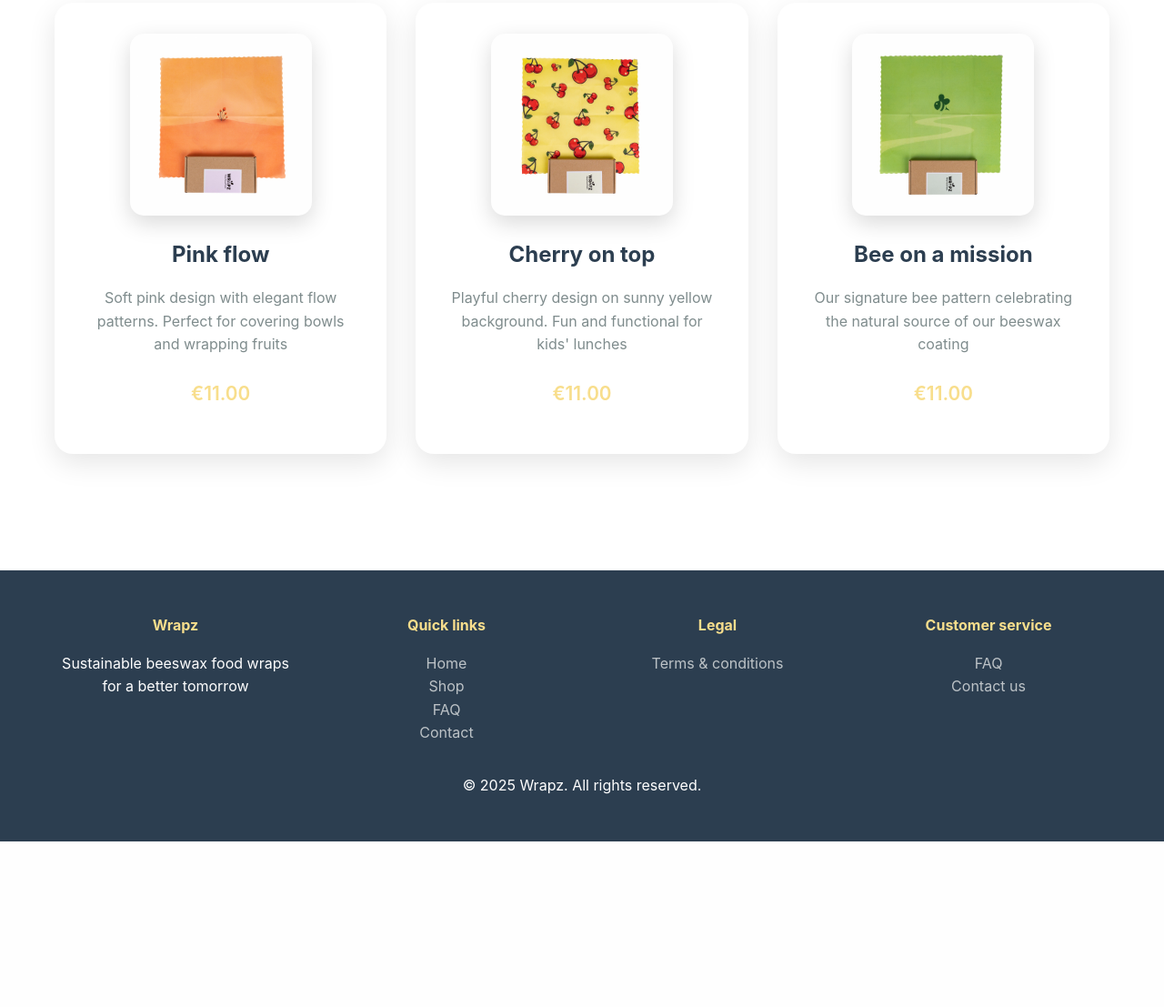
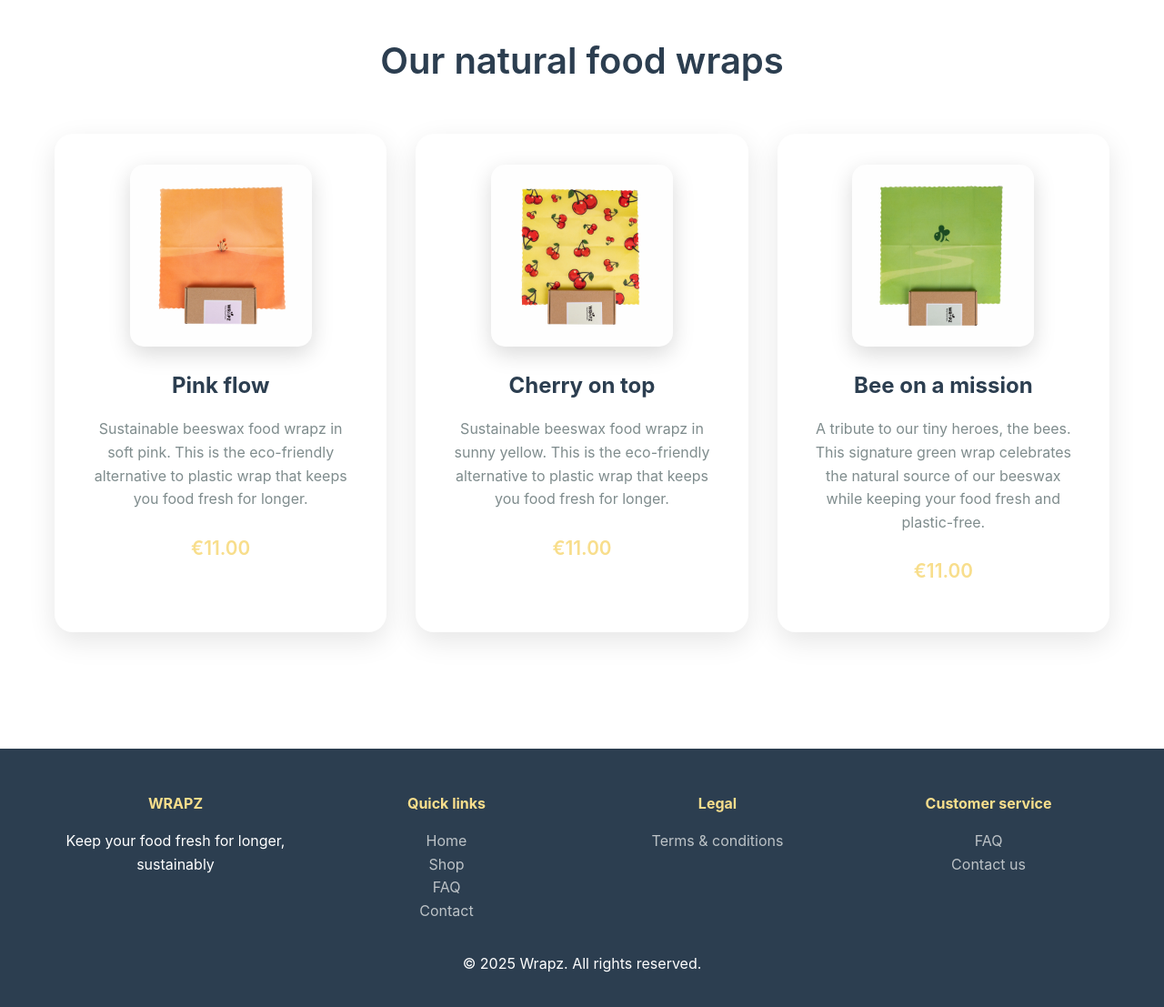
Before and after one commit to mbnel123/mbnel123.github.io, a plain HTML site: page index.html in a window 1280 px wide. Shown: the part 1447-2554 px from the top of the page at 91% size. Before the commit the page ends 2372 px from the top, so only its background shows below. Drawn offline with Linux system fonts and the light colour scheme.

Commit message:
Update footer Wrapz message

```diff
--- a/index.html
+++ b/index.html
@@ -610,8 +610,9 @@
         <!-- Hero Section -->
         <section class="hero">
             <div class="container">
-                <h1>Keep food fresh, naturally</h1>
-                <p>Discover our sustainable beeswax food wraps - the eco-friendly alternative to plastic wrap that keeps your food fresh longer</p>
+                <h1>Keep your food fresh for longer</h1>
+                <p>In today’s economy, wasting food isn’t an option and neither is relying on single-use plastic. Our beeswax wraps are here to rescue your leftovers. They help preserve freshness, reduce waste, and support a healthier, more sustainable lifestyle. Plus, they make everyday living a little more fun.</p>
+                <p>Give them a try, your fridge, wallet and the planet will thank you.</p>
 
                 <div class="hero-images">
                     <div class="hero-image">
@@ -666,19 +667,19 @@
                     <a href="https://www.bol.com/nl/nl/p/wrapz-bijenwas-wrap-herbruikbaar-boterhamzakje-herbruikbaar-folie-herbruikbare-afdekdoek-bijenwas-doeken-beeswax-wrap-bijenwasdoek-design-pink-flow/9300000238630950/?cid=1759415265743-9093086157527&bltgh=ba84d79a-5665-44cf-9c7c-cacbb97ca981.ProductList_Middle.1.ProductTitle" target="_blank" rel="noopener noreferrer" class="product-card">
                         <div class="product-image orange-wrap"></div>
                         <h3>Pink flow</h3>
-                        <p>Soft pink design with elegant flow patterns. Perfect for covering bowls and wrapping fruits</p>
+                        <p>Sustainable beeswax food wrapz in soft pink. This is the eco-friendly alternative to plastic wrap that keeps you food fresh for longer.</p>
                         <div class="price">€11.00</div>
                     </a>
                     <a href="https://www.bol.com/nl/nl/p/wrapz-bijenwas-wrap-herbruikbaar-boterhamzakje-herbruikbaar-folie-herbruikbare-afdekdoek-bijenwas-doeken-beeswax-wrap-bijenwasdoek-design-cherry-on-top/9300000238048771/?cid=1759415238723-7796839218924&bltgh=ba84d79a-5665-44cf-9c7c-cacbb97ca981.ProductList_Middle.0.ProductTitle" target="_blank" rel="noopener noreferrer" class="product-card">
                         <div class="product-image cherry-wrap"></div>
                         <h3>Cherry on top</h3>
-                        <p>Playful cherry design on sunny yellow background. Fun and functional for kids' lunches</p>
+                        <p>Sustainable beeswax food wrapz in sunny yellow. This is the eco-friendly alternative to plastic wrap that keeps you food fresh for longer.</p>
                         <div class="price">€11.00</div>
                     </a>
                     <a href="https://www.bol.com/nl/nl/p/wrapz-bijenwas-wrap-herbruikbaar-boterhamzakje-herbruikbaar-folie-herbruikbare-afdekdoek-bijenwas-doeken-beeswax-wrap-bijenwasdoek-design-bee-on-a-mission/9300000238630970/?cid=1759415284693-4503408784080&bltgh=ba84d79a-5665-44cf-9c7c-cacbb97ca981.ProductList_Middle.2.ProductTitle" target="_blank" rel="noopener noreferrer" class="product-card">
                         <div class="product-image bee-wrap"></div>
                         <h3>Bee on a mission</h3>
-                        <p>Our signature bee pattern celebrating the natural source of our beeswax coating</p>
+                        <p>A tribute to our tiny heroes, the bees. This signature green wrap celebrates the natural source of our beeswax while keeping your food fresh and plastic-free.</p>
                         <div class="price">€11.00</div>
                     </a>
                 </div>
@@ -696,7 +697,7 @@
                         <div class="shop-card-image orange"></div>
                         <div class="shop-card-content">
                             <h3>Pink flow</h3>
-                            <p>Soft pink design with elegant flow patterns. Made with organic cotton and pure beeswax. Perfect for everyday use.</p>
+                            <p>Sustainable beeswax food wrapz in soft pink. This is the eco-friendly alternative to plastic wrap that keeps you food fresh for longer.</p>
                             <div class="price">€11.00</div>
                             <a href="https://www.bol.com/nl/nl/p/wrapz-bijenwas-wrap-herbruikbaar-boterhamzakje-herbruikbaar-folie-herbruikbare-afdekdoek-bijenwas-doeken-beeswax-wrap-bijenwasdoek-design-pink-flow/9300000238630950/?cid=1759415265743-9093086157527&bltgh=ba84d79a-5665-44cf-9c7c-cacbb97ca981.ProductList_Middle.1.ProductTitle" target="_blank" class="shop-button">Buy on Bol.com</a>
                         </div>
@@ -705,7 +706,7 @@
                         <div class="shop-card-image cherry"></div>
                         <div class="shop-card-content">
                             <h3>Cherry on top</h3>
-                            <p>Playful cherry design on sunny yellow background. Perfect for families with children and adding fun to food storage.</p>
+                            <p>Sustainable beeswax food wrapz in sunny yellow. This is the eco-friendly alternative to plastic wrap that keeps you food fresh for longer.</p>
                             <div class="price">€11.00</div>
                             <a href="https://www.bol.com/nl/nl/p/wrapz-bijenwas-wrap-herbruikbaar-boterhamzakje-herbruikbaar-folie-herbruikbare-afdekdoek-bijenwas-doeken-beeswax-wrap-bijenwasdoek-design-cherry-on-top/9300000238048771/?cid=1759415238723-7796839218924&bltgh=ba84d79a-5665-44cf-9c7c-cacbb97ca981.ProductList_Middle.0.ProductTitle" target="_blank" class="shop-button">Buy on Bol.com</a>
                         </div>
@@ -714,7 +715,7 @@
                         <div class="shop-card-image bee"></div>
                         <div class="shop-card-content">
                             <h3>Bee on a mission</h3>
-                            <p>Our signature bee pattern celebrating the natural source of our beeswax coating. A tribute to nature's workers.</p>
+                            <p>A tribute to our tiny heroes, the bees. This signature green wrap celebrates the natural source of our beeswax while keeping your food fresh and plastic-free.</p>
                             <div class="price">€11.00</div>
                             <a href="https://www.bol.com/nl/nl/p/wrapz-bijenwas-wrap-herbruikbaar-boterhamzakje-herbruikbaar-folie-herbruikbare-afdekdoek-bijenwas-doeken-beeswax-wrap-bijenwasdoek-design-bee-on-a-mission/9300000238630970/?cid=1759415284693-4503408784080&bltgh=ba84d79a-5665-44cf-9c7c-cacbb97ca981.ProductList_Middle.2.ProductTitle" target="_blank" class="shop-button">Buy on Bol.com</a>
                         </div>
@@ -1021,8 +1022,8 @@
         <div class="container">
             <div class="footer-content">
                 <div class="footer-section">
-                    <h4 style="color: #F8De8c;">Wrapz</h4>
-                    <p>Sustainable beeswax food wraps for a better tomorrow</p>
+                    <h4 style="color: #F8De8c;">WRAPZ</h4>
+                    <p>Keep your food fresh for longer, sustainably</p>
                 </div>
                 <div class="footer-section">
                     <h4 style="color: #F8De8c;">Quick links</h4>
```
